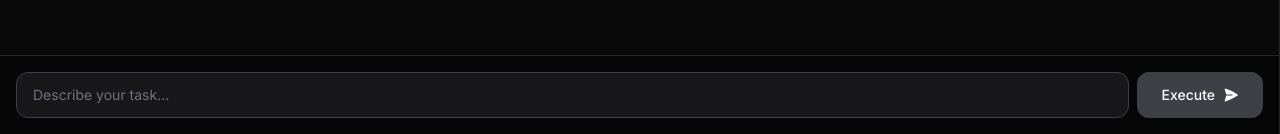
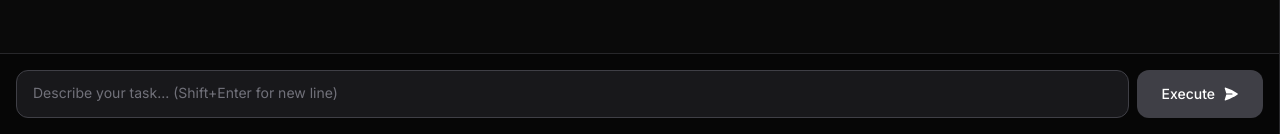
Before and after one commit to kosiorkosa47/devops-agent, a Next.js app in the folder apps/frontend/: page / in a window 1280 px wide. Shown: the part 666-800 px from the top of the page. Built offline with nearby package versions, Linux system fonts and the light colour scheme.

Commit message:
✨ Add Multi-line Input with Shift+Enter Support

```diff
--- a/apps/frontend/src/components/AgentChatManus.tsx
+++ b/apps/frontend/src/components/AgentChatManus.tsx
@@ -70,6 +70,7 @@ export default function AgentChatManus() {
 
   const messagesEndRef = useRef<HTMLDivElement>(null)
   const actionsEndRef = useRef<HTMLDivElement>(null)
+  const textareaRef = useRef<HTMLTextAreaElement>(null)
 
   const scrollToBottom = () => {
     messagesEndRef.current?.scrollIntoView({ behavior: 'smooth' })
@@ -79,6 +80,14 @@ export default function AgentChatManus() {
   useEffect(() => {
     scrollToBottom()
   }, [messages, actionLogs])
+
+  // Auto-resize textarea
+  useEffect(() => {
+    if (textareaRef.current) {
+      textareaRef.current.style.height = 'auto'
+      textareaRef.current.style.height = textareaRef.current.scrollHeight + 'px'
+    }
+  }, [input])
 
   const addActionLog = (tool: string, action: string, status: ActionLog['status'], output?: string) => {
     const log: ActionLog = {
@@ -439,13 +448,21 @@ export default function AgentChatManus() {
         {/* Input */}
         <form onSubmit={sendMessage} className="flex-shrink-0 p-4 border-t border-zinc-800 bg-black/40">
           <div className="flex gap-2">
-            <input
-              type="text"
+            <textarea
+              ref={textareaRef}
               value={input}
               onChange={(e) => setInput(e.target.value)}
-              placeholder="Describe your task..."
-              className="flex-1 px-4 py-3 bg-zinc-900 border border-zinc-700 rounded-xl focus:outline-none focus:ring-2 focus:ring-blue-600 text-sm placeholder:text-zinc-500"
+              onKeyDown={(e) => {
+                // Shift+Enter = new line, Enter = submit
+                if (e.key === 'Enter' && !e.shiftKey) {
+                  e.preventDefault()
+                  sendMessage(e)
+                }
+              }}
+              placeholder="Describe your task... (Shift+Enter for new line)"
+              className="flex-1 px-4 py-3 bg-zinc-900 border border-zinc-700 rounded-xl focus:outline-none focus:ring-2 focus:ring-blue-600 text-sm placeholder:text-zinc-500 resize-none min-h-[48px] max-h-[200px] overflow-y-auto"
               disabled={loading}
+              rows={1}
             />
             <button
               type="submit"
```
